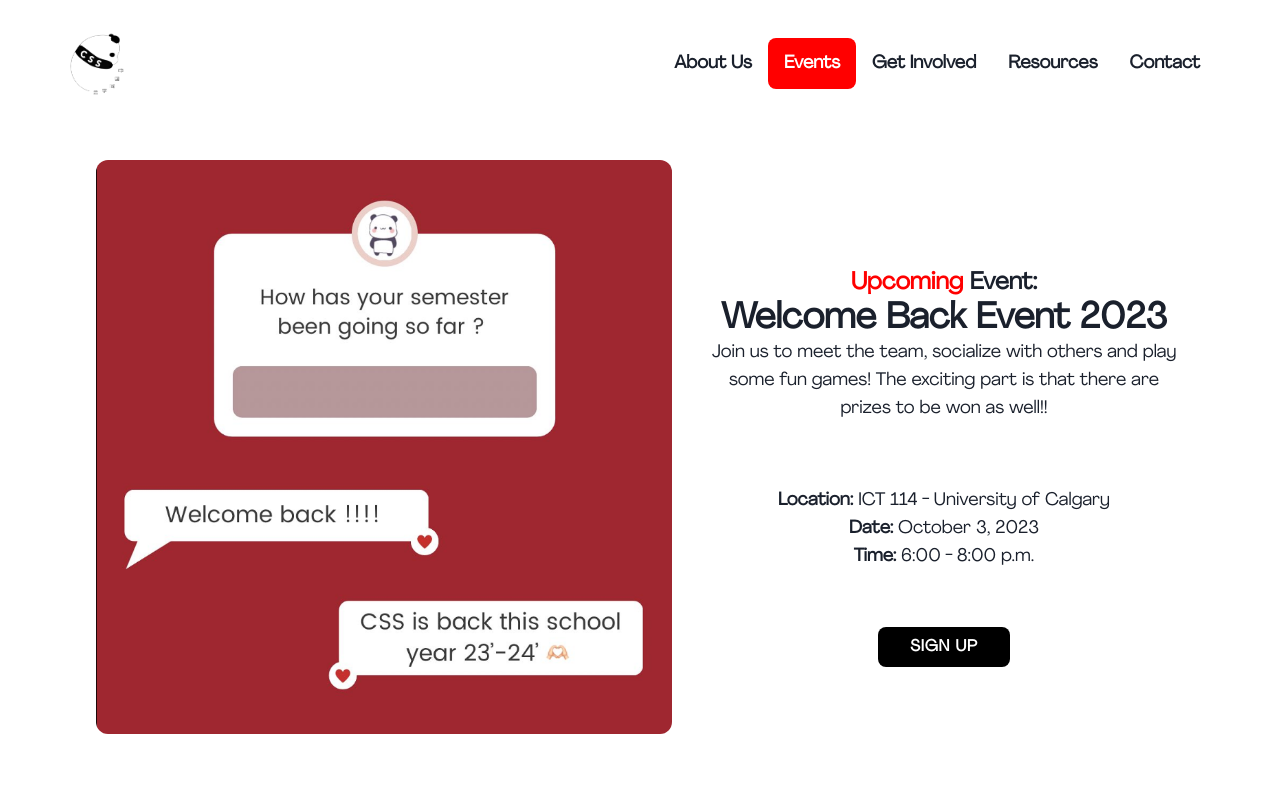
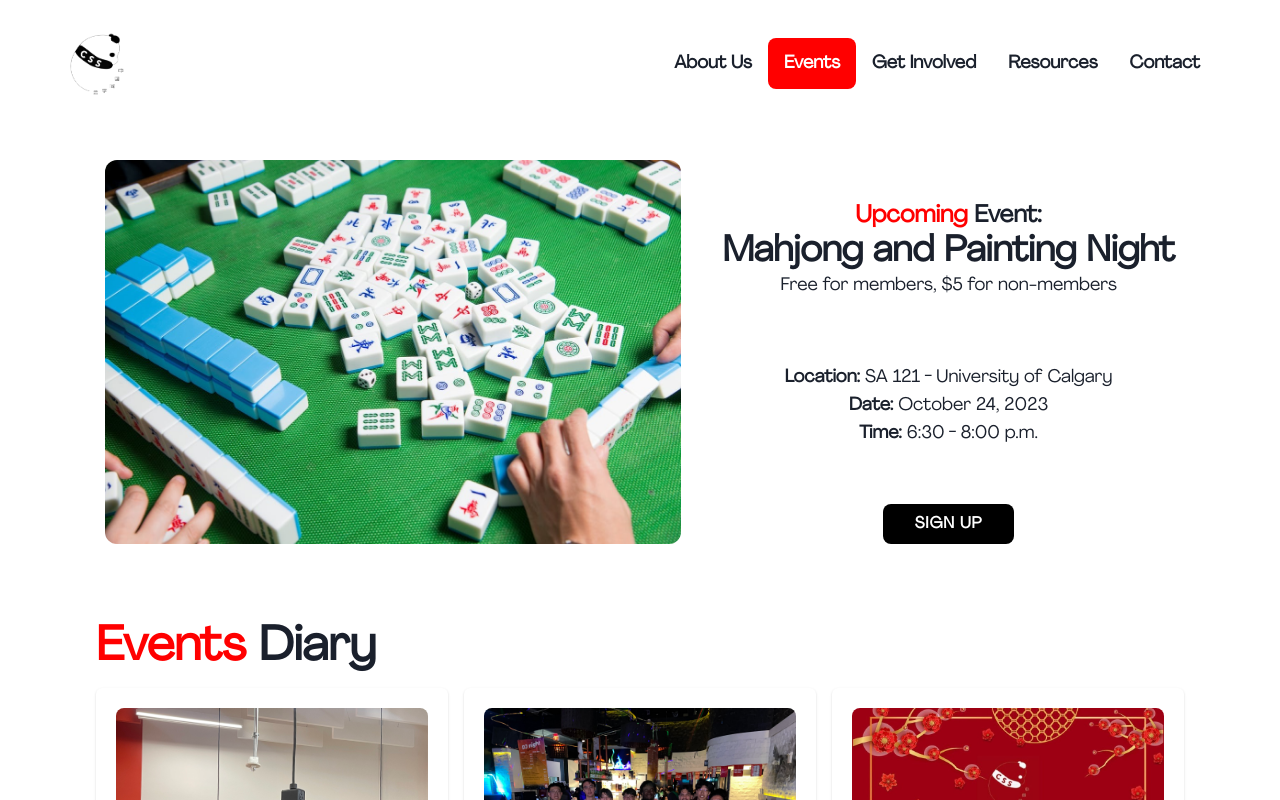
Before and after one commit to allennguyen01/UCalgary-CSS, a React (Vite) app: page /events in a window 1280 px wide. Shown: the top 800 px of the page. Built offline with nearby package versions, Linux system fonts and the light colour scheme.

Commit message:
Add mahjong painting night to upcoming events

```diff
--- a/src/pages/Events.jsx
+++ b/src/pages/Events.jsx
@@ -1,5 +1,6 @@
 // import comingSoon from "../assets/images/upcoming-events/coming-soon.jpg";
-import WelcomeBack2023 from "../assets/images/upcoming-events/welcome-back-2023.png";
+// import WelcomeBack2023 from "../assets/images/upcoming-events/welcome-back-2023.png";
+import MahjongPaintNight2023 from "../assets/images/upcoming-events/mahjong-paint-night-2023.jpg";
 
 import YearEndParty2022 from "../assets/images/events-diary/year-end-party-2022.jpg";
 import YearEndParty2023 from "../assets/images/events-diary/year-end-party-2023.jpg";
@@ -82,6 +83,16 @@ const events = [
 ];
 
 export default function Events() {
+  const upcomingEvent = {
+    title: "Mahjong and Painting Night",
+    imgSrc: MahjongPaintNight2023,
+    link: "https://forms.gle/edH5CJyJi7Sqnm91A",
+    description: "Free for members, $5 for non-members",
+    location: "SA 121 - University of Calgary",
+    date: "October 24, 2023",
+    time: "6:30 - 8:00 p.m.",
+  };
+
   return (
     <main className="flex flex-col gap-20 m-8">
       <section
@@ -89,7 +100,7 @@ export default function Events() {
         className="flex flex-col lg:flex-row flex-auto gap-4 lg:gap-8 items-center justify-evenly"
       >
         <img
-          src={WelcomeBack2023}
+          src={upcomingEvent.imgSrc}
           alt="New Event Poster"
           className="rounded-xl lg:max-w-xl"
         />
@@ -99,27 +110,23 @@ export default function Events() {
               <span className="text-red">Upcoming</span> Event:
             </p>
             <h1 className="text-2xl lg:text-4xl font-bold">
-              Welcome Back Event 2023
+              {upcomingEvent.title}
             </h1>
-            <p className="lg:text-lg max-w-lg">
-              Join us to meet the team, socialize with others and play some fun
-              games! The exciting part is that there are prizes to be won as
-              well!!
-            </p>
+            <p className="lg:text-lg max-w-lg">{upcomingEvent.description}</p>
           </div>
 
           <div className="my-8 lg:my-16 text-sm lg:text-lg">
             <p>
-              <strong>Location:</strong> ICT 114 - University of Calgary
+              <strong>Location:</strong> {upcomingEvent.location}
               <br />
-              <strong>Date:</strong> October 3, 2023
+              <strong>Date:</strong> {upcomingEvent.date}
               <br />
-              <strong>Time:</strong> 6:00 - 8:00 p.m.
+              <strong>Time:</strong> {upcomingEvent.time}
             </p>
           </div>
 
           <div>
-            <SignUpButton link={""} title={"SIGN UP"} />
+            <SignUpButton link={upcomingEvent.link} title={"SIGN UP"} />
           </div>
         </div>
       </section>
```
Also changed, not shown: src/assets/images/upcoming-events/mahjong-paint-night-2023.jpg (added).
